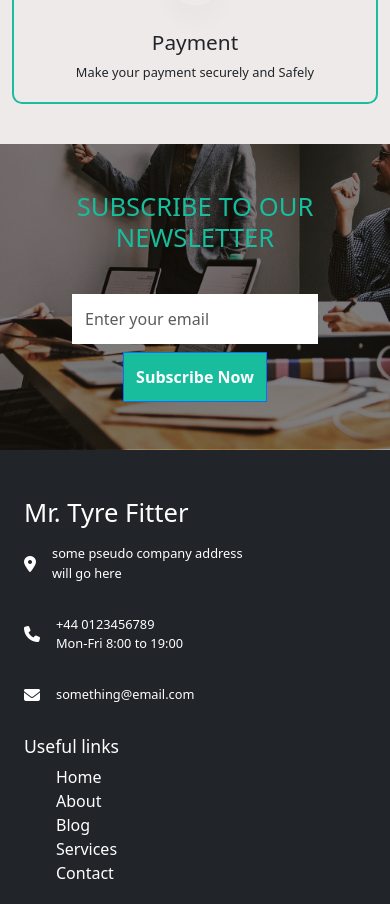
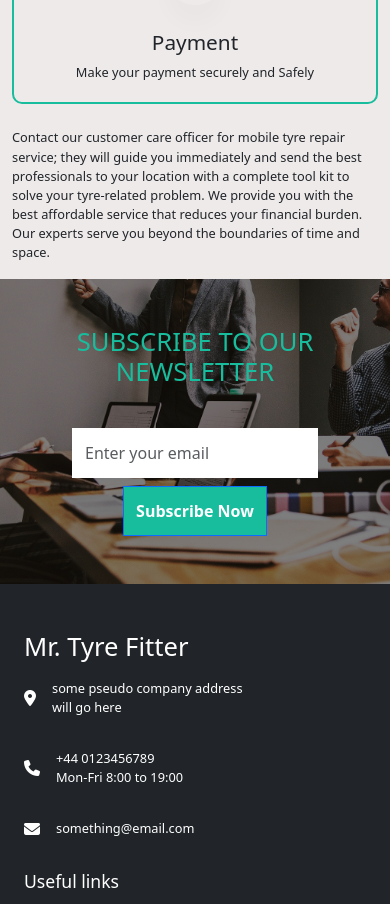
Before and after one commit to Mehwishmushtaq/MrTyreFitter, a React (Vite) app: page /services/mobile-tyre-repair in a window 390 px wide. Shown: the part 5500-6404 px from the top of the page. Built offline with nearby package versions, Linux system fonts and the light colour scheme.

Commit message:
Update MobileTyreRepair.jsx

```diff
--- a/src/MobileTyreRepair.jsx
+++ b/src/MobileTyreRepair.jsx
@@ -41,6 +41,7 @@ const MobileTyreRepair = () => {
         scardOne="Immediate recovery"
         scardTwo="Well-trained professionals "
         scardThree="Serve at your location"
+       ctaText="Contact our customer care officer for mobile tyre repair service; they will guide you immediately and send the best professionals to your location with a complete tool kit to solve your tyre-related problem. We provide you with the best affordable service that reduces your financial burden. Our experts serve you beyond the boundaries of time and space."
      />
     </>
   )
```
